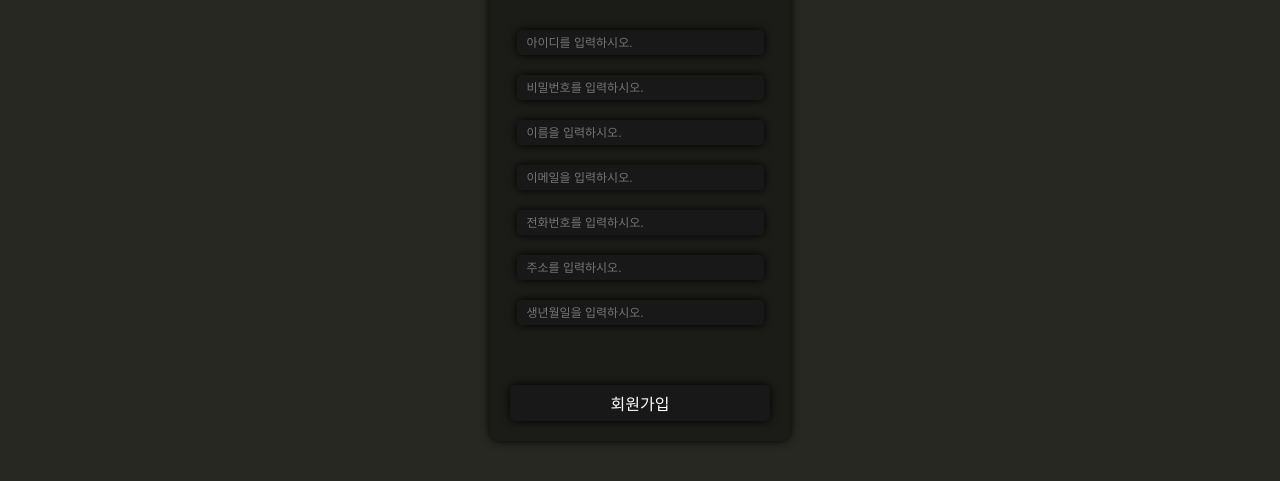
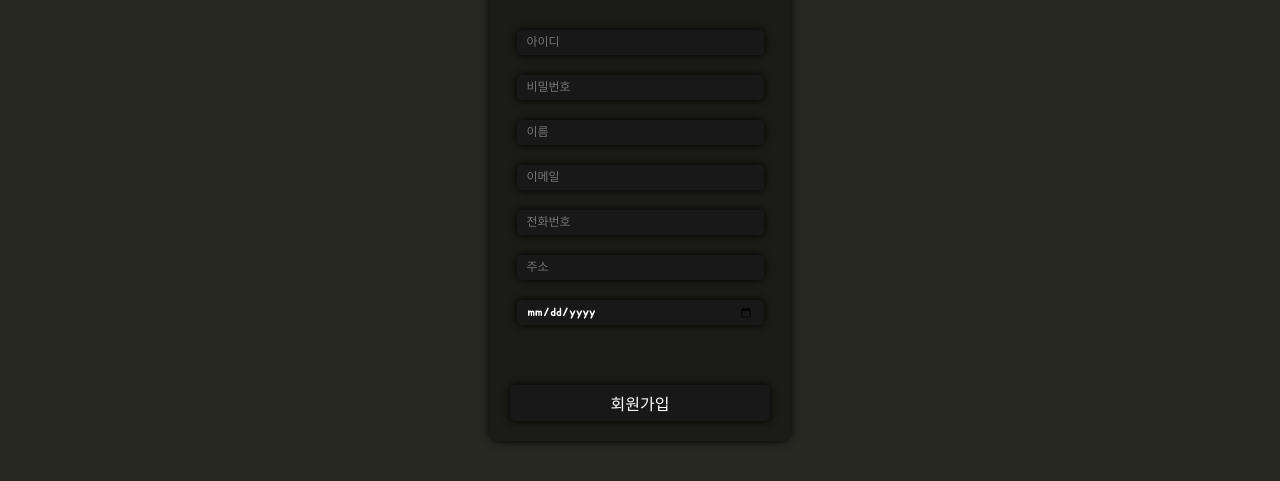
Before and after one commit to SeHIgh/LOGIN_Project, a plain HTML site: page HTML/register.html in a window 1280 px wide. Shown: the part 359-840 px from the top of the page. Drawn offline with Linux system fonts and the light colour scheme; a web font is replaced by a local one.

Commit message:
Login and Register Page for a website Commit

```diff
--- a/CSS/main.css
+++ b/CSS/main.css
@@ -182,6 +182,8 @@ main{
 
             border: none;
             outline: none;
+
+            font-family: "Jua", sans-serif;
         }
 
         main .box_login_main .box_login #login_btn{
--- a/CSS/register.css
+++ b/CSS/register.css
@@ -161,7 +161,7 @@ main .regist_box .regist_wrap .regist_input {
     align-items: center;
 }
 
-main .regist_box .regist_wrap .regist_input input[type="textbox"] {
+main .regist_box .regist_wrap .regist_input input {
     width: 100%;
     height: 25px;
     padding: 0 10px;
@@ -173,6 +173,8 @@ main .regist_box .regist_wrap .regist_input input[type="textbox"] {
 
     border: none;
     outline: none;
+
+    font-family: "Jua", sans-serif;
 }
 
 main .regist_box #regist_btn {
--- a/HTML/register.html
+++ b/HTML/register.html
@@ -21,25 +21,25 @@
 
             <div class="regist_wrap">
                 <div class="regist_input">
-                    <input type="textbox" id="ID_txt" placeholder="아이디를 입력하시오.">
+                    <input type="text" id="ID_txt" placeholder="아이디">
                 </div>
                 <div class="regist_input">
-                    <input type="textbox" id="PW_txt" placeholder="비밀번호를 입력하시오.">
+                    <input type="password" id="PW_txt" placeholder="비밀번호">
                 </div>
                 <div class="regist_input">
-                    <input type="textbox" id="name_txt" placeholder="이름을 입력하시오.">
+                    <input type="text" id="name_txt" placeholder="이름">
                 </div>
                 <div class="regist_input">
-                    <input type="textbox" id="email_txt" placeholder="이메일을 입력하시오.">
+                    <input type="email" id="email_txt" placeholder="이메일">
                 </div>
                 <div class="regist_input">
-                    <input type="textbox" id="phone_txt" placeholder="전화번호를 입력하시오.">
+                    <input type="tel" id="phone_txt" placeholder="전화번호">
                 </div>
                 <div class="regist_input">
-                    <input type="textbox" id="address_txt" placeholder="주소를 입력하시오.">
+                    <input type="text" id="address_txt" placeholder="주소">
                 </div>
                 <div class="regist_input">
-                    <input type="textbox" id="birth_txt" placeholder="생년월일을 입력하시오.">
+                    <input type="date" id="birth_txt" placeholder="생년월일">
                 </div>
             </div>
             <input type="button" id="regist_btn" value="회원가입">
```
Also changed, not shown: index.html (+2 -2 lines).
